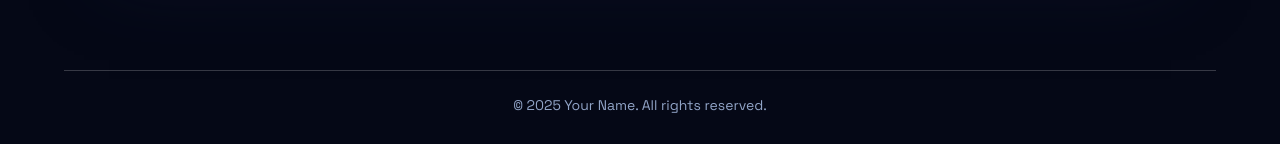
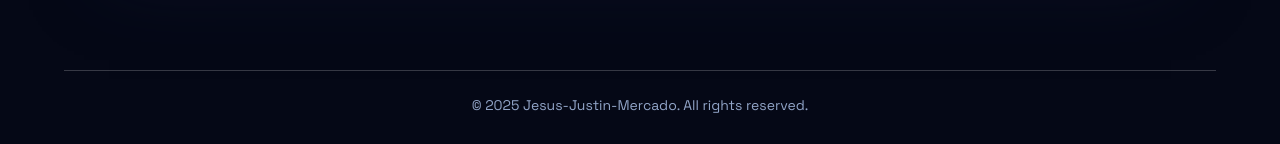
Before and after one commit to jesus-justin/devfolio, a Next.js app: page / in a window 1280 px wide. Shown: the part 6140-6284 px from the top of the page. Built offline with nearby package versions, Linux system fonts and the light colour scheme.

Commit message:
Update footer copyright name

```diff
--- a/src/components/Footer.jsx
+++ b/src/components/Footer.jsx
@@ -2,7 +2,7 @@ export default function Footer() {
   return (
     <footer className="px-5 pb-8 sm:px-8">
       <div className="mx-auto w-full max-w-6xl border-t border-white/20 pt-6 text-center text-sm text-[color:var(--text-muted)]">
-        © 2025 Your Name. All rights reserved.
+        © 2025 Jesus-Justin-Mercado. All rights reserved.
       </div>
     </footer>
   );
```
